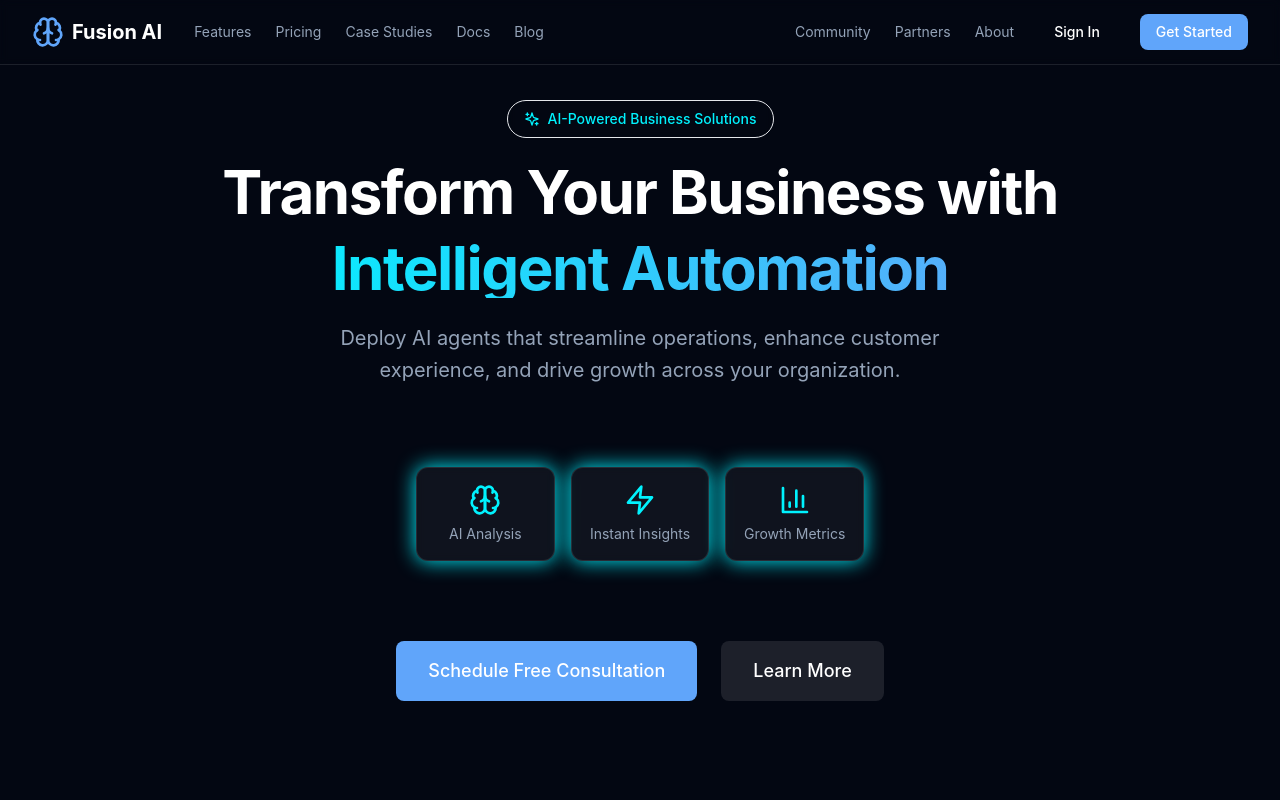
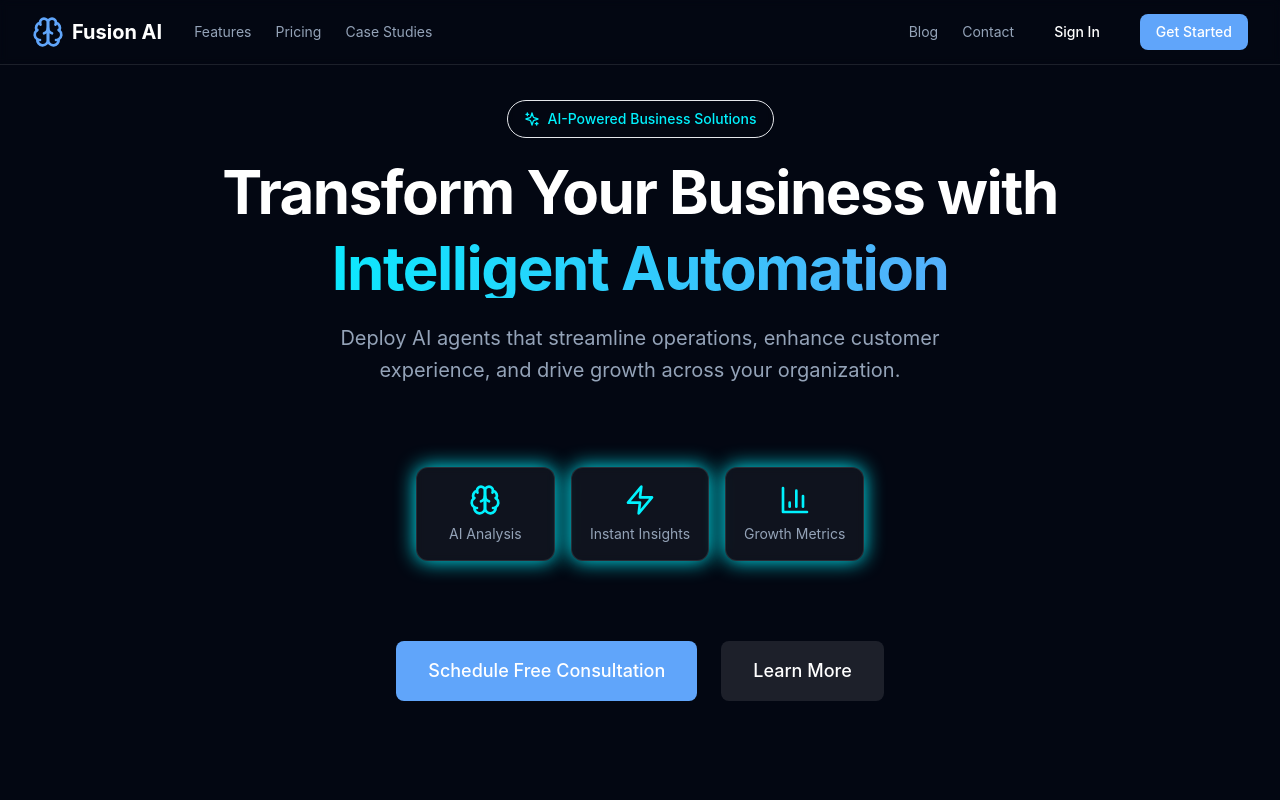
Before and after one commit to BraydenFusion/sb1-bohfghlb, a React (Vite) app: page / in a window 1280 px wide. Shown: the top 800 px of the page. Built offline with nearby package versions, Linux system fonts and the light colour scheme.

Commit message:
modified:   src/components/layout/Navbar.tsx

```diff
--- a/src/components/layout/Navbar.tsx
+++ b/src/components/layout/Navbar.tsx
@@ -7,14 +7,11 @@ const mainNavLinks = [
   { label: 'Features', href: '/features' },
   { label: 'Pricing', href: '/pricing' },
   { label: 'Case Studies', href: '/case-studies' },
-  { label: 'Docs', href: '/docs' },
-  { label: 'Blog', href: '/blog' }
 ];
 
 const resourceLinks = [
-  { label: 'Community', href: '/community' },
-  { label: 'Partners', href: '/partners' },
-  { label: 'About', href: '/about' }
+  { label: 'Blog', href: '/blog' },
+  { label: 'Contact', href: '/contact' },
 ];
 
 export const Navbar = () => {
```
